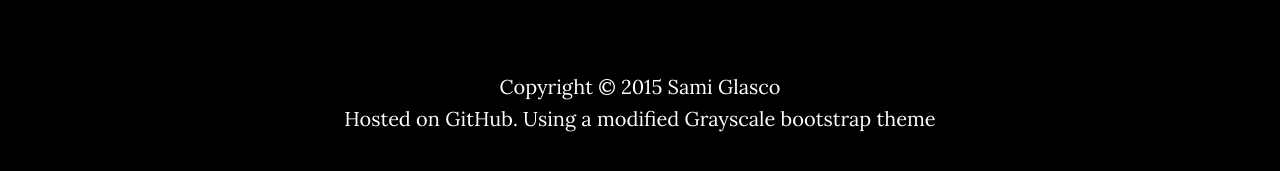
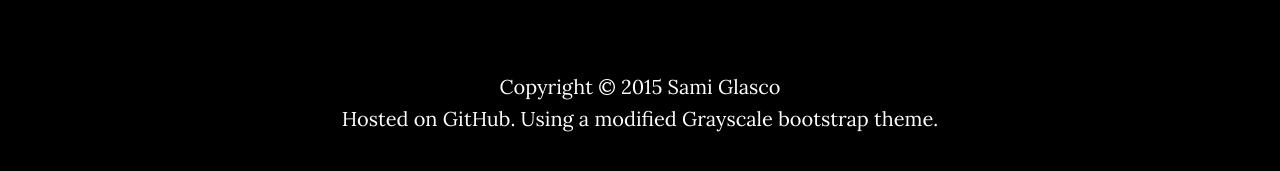
Before and after one commit to TheFireFerret/TheFireFerret.github.io, a Jekyll site: the page built from index.html, in a window 1280 px wide and 900 px high, scrolled down 2528 px. Shown: the part 715-886 px from the top of the window. Built offline with Jekyll 4.4.1, drawn with Linux system fonts in a browser that asks for light colours.

Commit message:
punctuation

```diff
--- a/_includes/footer.html
+++ b/_includes/footer.html
@@ -3,6 +3,6 @@
 
 		<div class="container text-center">
             <p>Copyright &copy; {{ site.time | date: '%Y' }} {{ site.footer }} </p>
-            <p> Hosted on GitHub. Using a modified Grayscale bootstrap theme</p>
+            <p> Hosted on GitHub. Using a modified Grayscale bootstrap theme.</p>
     </div>
     </footer>
```
